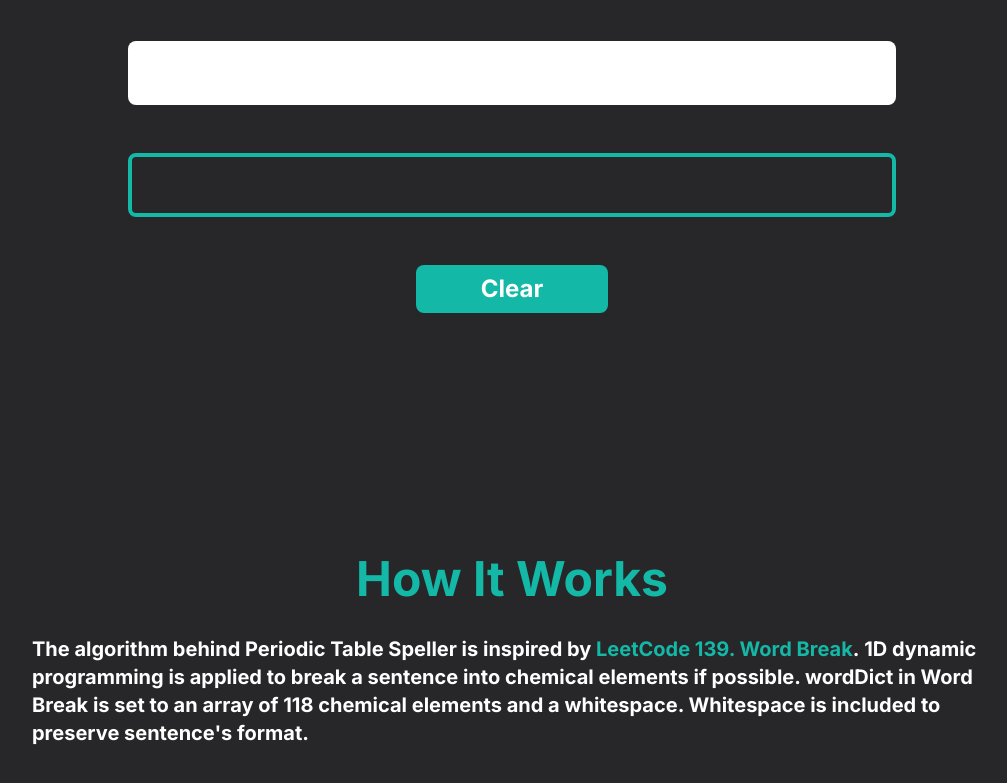
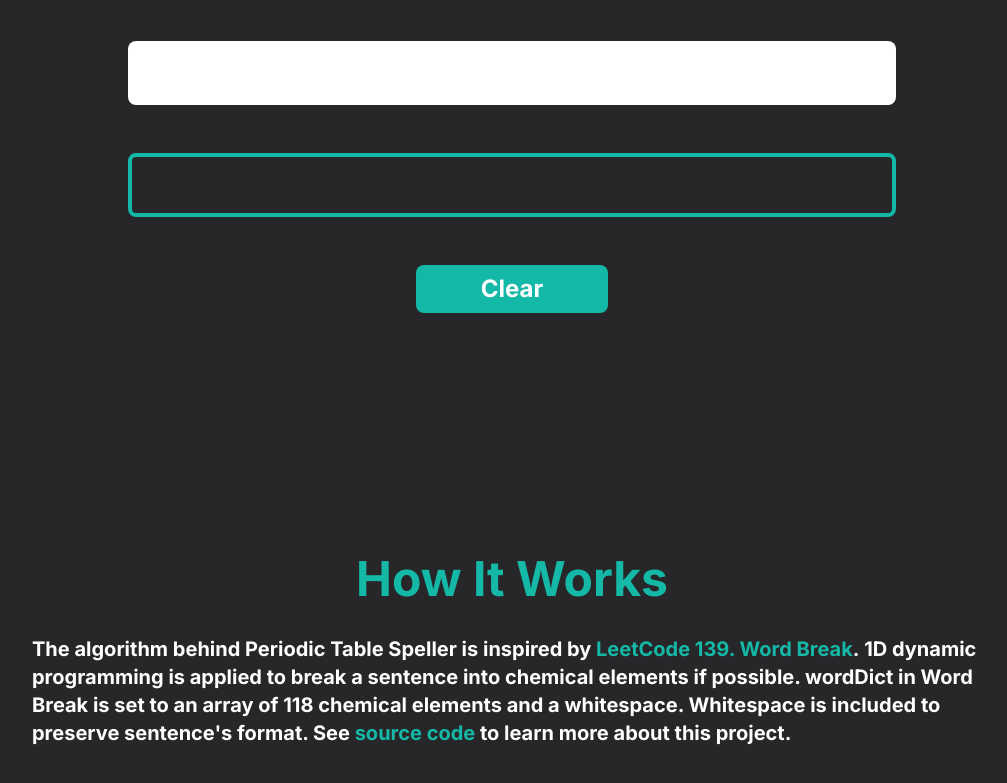
Before and after one commit to LeoLu0602/periodic-table-speller, a Next.js app: page / in a window 1280 px wide. Shown: the part 277-1060 px from the top of the page, without its empty margins (128-1135 px from the left). Built offline with nearby package versions, Linux system fonts and the light colour scheme.

Commit message:
feat: add fade in animation

```diff
--- a/app/ui/home/Main.tsx
+++ b/app/ui/home/Main.tsx
@@ -113,7 +113,7 @@ export default function Main() {
         }
       )}
     >
-      <h1 className='h-auto w-screen px-4 text-center text-6xl font-bold text-teal-500'>
+      <h1 className='h-auto w-screen animate-[] animate-[fadeIn_3s] px-4 text-center text-6xl font-bold text-teal-500'>
         Periodic Table Speller
       </h1>
       <input
@@ -132,10 +132,13 @@ export default function Main() {
                 key={i}
                 href={source ?? ''}
                 target='_blank'
-                className={clsx('px-px font-bold hover:text-3xl', {
-                  'text-red-500': color === 'red',
-                  'text-blue-500': color === 'blue',
-                })}
+                className={clsx(
+                  'animate-[fadeIn_0.5s] px-px font-bold hover:text-3xl',
+                  {
+                    'text-red-500': color === 'red',
+                    'text-blue-500': color === 'blue',
+                  }
+                )}
               >
                 {symbol}
               </a>
--- a/app/ui/home/Methodology.tsx
+++ b/app/ui/home/Methodology.tsx
@@ -16,7 +16,15 @@ export default function Methodology() {
         .&nbsp;1D dynamic programming is applied to break a sentence into
         chemical elements if possible. wordDict in Word Break is set to an array
         of 118 chemical elements and a whitespace. Whitespace is included to
-        preserve sentence&apos;s format.
+        preserve sentence&apos;s format. See&nbsp;
+        <a
+          href='https://github.com/LeoLu0602/periodic-table-speller'
+          target='_blank'
+          className='text-teal-500'
+        >
+          source code
+        </a>
+        &nbsp;to learn more about this project.
       </p>
     </article>
   );
--- a/tailwind.config.ts
+++ b/tailwind.config.ts
@@ -1,17 +1,27 @@
-import type { Config } from "tailwindcss";
+import type { Config } from 'tailwindcss';
 
 const config: Config = {
   content: [
-    "./pages/**/*.{js,ts,jsx,tsx,mdx}",
-    "./components/**/*.{js,ts,jsx,tsx,mdx}",
-    "./app/**/*.{js,ts,jsx,tsx,mdx}",
+    './pages/**/*.{js,ts,jsx,tsx,mdx}',
+    './components/**/*.{js,ts,jsx,tsx,mdx}',
+    './app/**/*.{js,ts,jsx,tsx,mdx}',
   ],
   theme: {
     extend: {
       backgroundImage: {
-        "gradient-radial": "radial-gradient(var(--tw-gradient-stops))",
-        "gradient-conic":
-          "conic-gradient(from 180deg at 50% 50%, var(--tw-gradient-stops))",
+        'gradient-radial': 'radial-gradient(var(--tw-gradient-stops))',
+        'gradient-conic':
+          'conic-gradient(from 180deg at 50% 50%, var(--tw-gradient-stops))',
+      },
+      keyframes: {
+        fadeIn: {
+          '0%': {
+            opacity: '0',
+          },
+          '100%': {
+            opacity: '1',
+          },
+        },
       },
     },
   },
```
